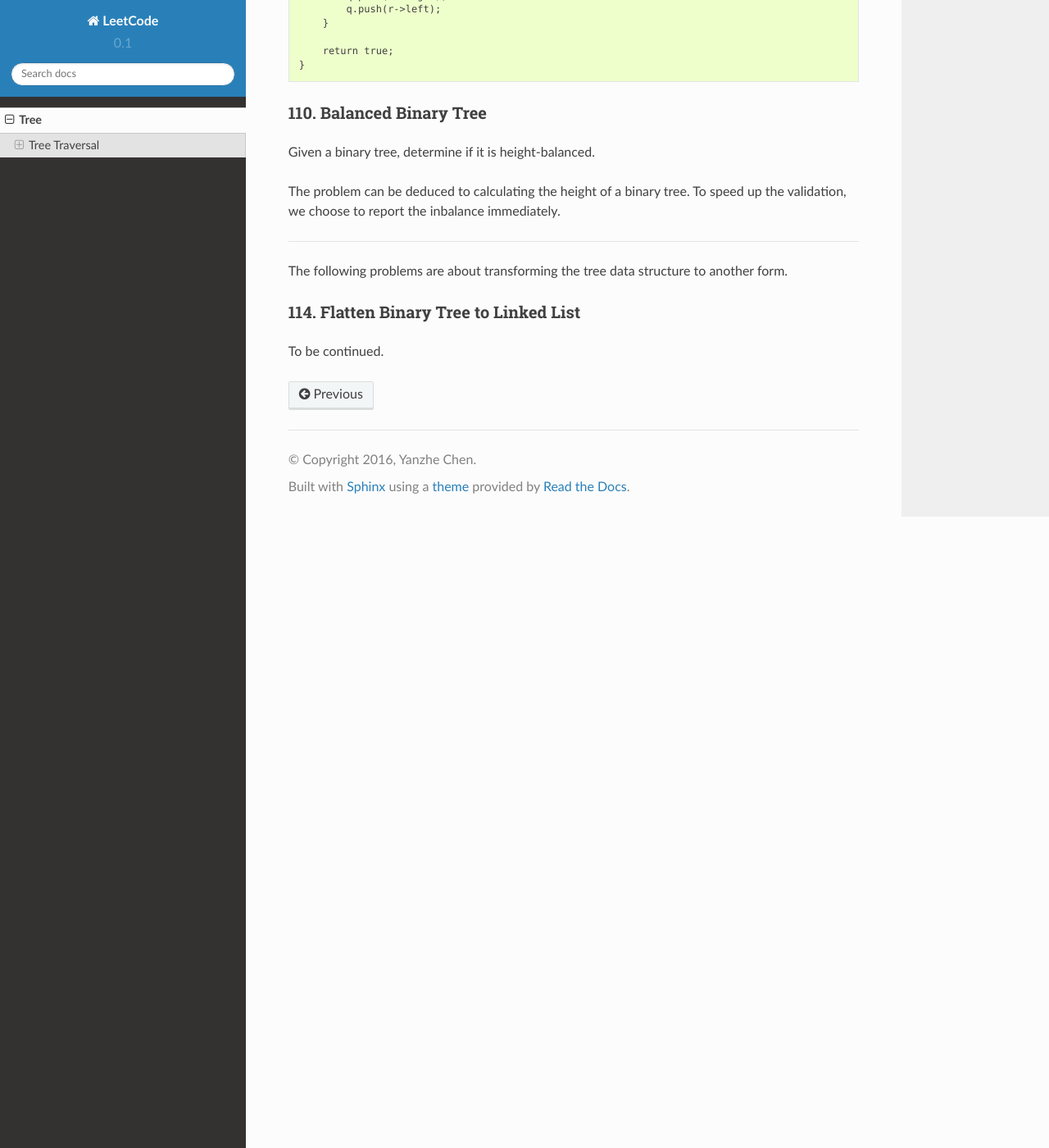
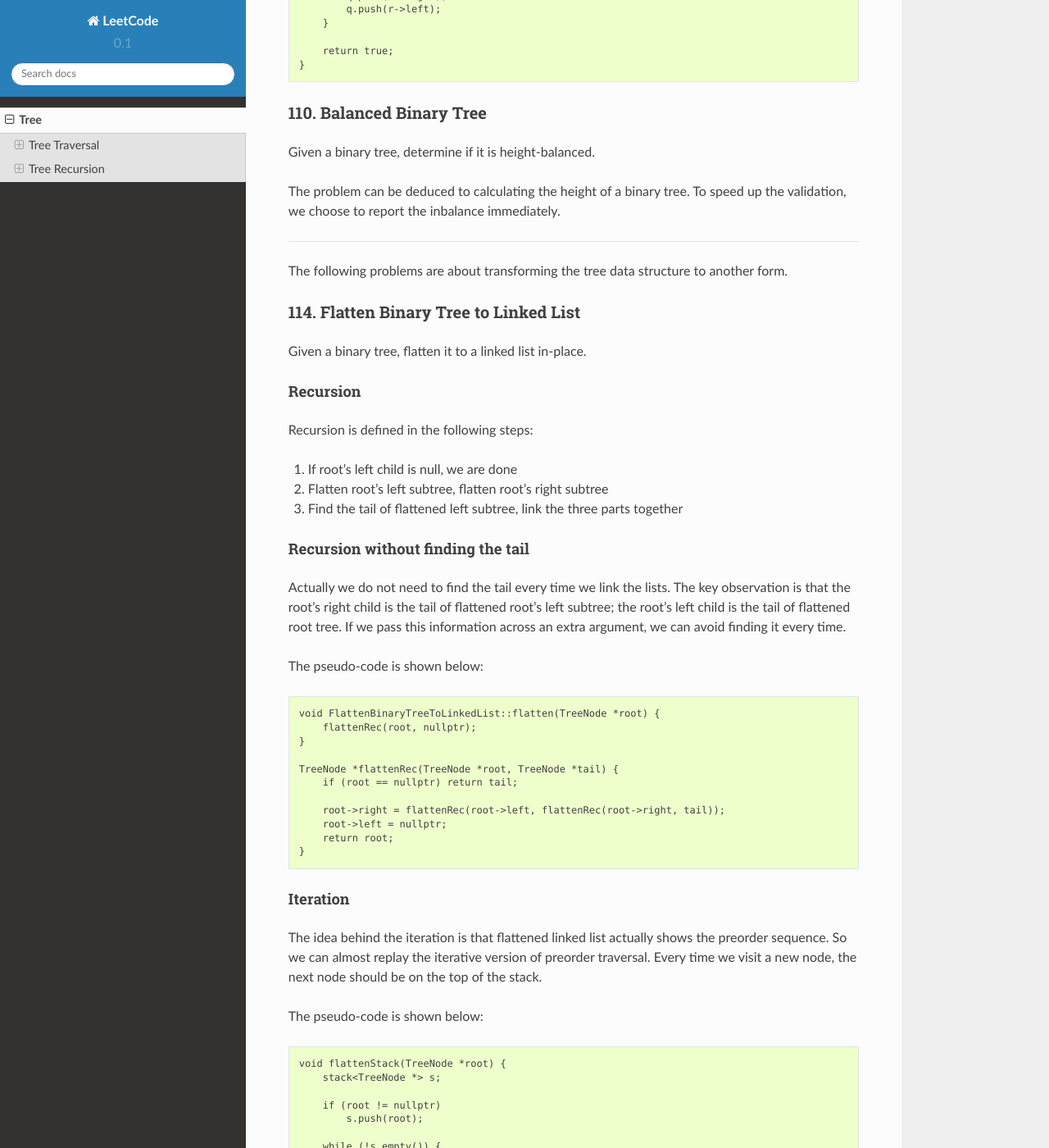
Before and after one commit to chenyanzhe/leetcode, a Sphinx documentation site: the page built from docs/source/tree.rst, in a window 1280 px wide and 1400 px high, scrolled down 10808 px. Shown: the whole window at 82% size. Built offline with Sphinx 7.4.7 and the Read the Docs theme 2.0.0, drawn with Linux system fonts in a browser that asks for light colours; some of the changed text lies outside the part shown.

Commit message:
Update docs

```diff
--- a/docs/source/tree.rst
+++ b/docs/source/tree.rst
@@ -520,4 +520,108 @@ The following problems are about transforming the tree data structure to another
 114. Flatten Binary Tree to Linked List
 ---------------------------------------
 
-To be continued.
+Given a binary tree, flatten it to a linked list in-place.
+
+Recursion
+~~~~~~~~~
+
+Recursion is defined in the following steps:
+
+1. If root's left child is null, we are done
+2. Flatten root's left subtree, flatten root's right subtree
+3. Find the tail of flattened left subtree, link the three parts together
+
+Recursion without finding the tail
+~~~~~~~~~~~~~~~~~~~~~~~~~~~~~~~~~~
+
+Actually we do not need to find the tail every time we link the lists. The key observation is that the root's right
+child is the tail of flattened root's left subtree; the root's left child is the tail of flattened root tree. If we pass
+this information across an extra argument, we can avoid finding it every time.
+
+The pseudo-code is shown below:
+
+.. code-block:: none
+
+    void FlattenBinaryTreeToLinkedList::flatten(TreeNode *root) {
+        flattenRec(root, nullptr);
+    }
+
+    TreeNode *flattenRec(TreeNode *root, TreeNode *tail) {
+        if (root == nullptr) return tail;
+
+        root->right = flattenRec(root->left, flattenRec(root->right, tail));
+        root->left = nullptr;
+        return root;
+    }
+
+Iteration
+~~~~~~~~~
+
+The idea behind the iteration is that flattened linked list actually shows the preorder sequence. So we can almost
+replay the iterative version of preorder traversal. Every time we visit a new node, the next node should be on the top
+of the stack.
+
+The pseudo-code is shown below:
+
+.. code-block:: none
+
+    void flattenStack(TreeNode *root) {
+        stack<TreeNode *> s;
+
+        if (root != nullptr)
+            s.push(root);
+
+        while (!s.empty()) {
+            TreeNode *node = s.top();
+            s.pop();
+
+            if (node->right != nullptr)
+                s.push(node->right);
+
+            if (node->left != nullptr)
+                s.push(node->left);
+
+            node->left = nullptr;
+            node->right = s.empty() ? nullptr : s.top();
+        }
+    }
+
+117. Populating Next Right Pointers in Each Node II
+---------------------------------------------------
+
+Given any binary tree, populate each next pointer to point to its next right node.
+
+If there is no space limitation, we can solve the problem by using level traversal.
+
+What if we need to solve it in constant space?
+
+We follow the same idea, populating the next right pointers level by level.
+
+When populating one level, we can leverage the fact that previous level has been already populated. In that case, we can
+use the next pointer to iterative all the nodes in the previous level, link all its left and right children together.
+
+Tree Recursion
+##############
+
+116. Populating Next Right Pointers in Each Node
+------------------------------------------------
+
+Given a perfect binary tree, populate each next pointer to point to its next right node.
+
+Use one more argument named sibling:
+
+.. code-block:: none
+
+    void connect_Recursive(TreeLinkNode *root, TreeLinkNode *sibling) {
+        if (root == nullptr) return;
+
+        root->next = sibling;
+
+        connect_Recursive(root->left, root->right);
+
+        if (sibling) {
+            connect_Recursive(root->right, sibling->left);
+        } else {
+            connect_Recursive(root->right, nullptr);
+        }
+    }
```
